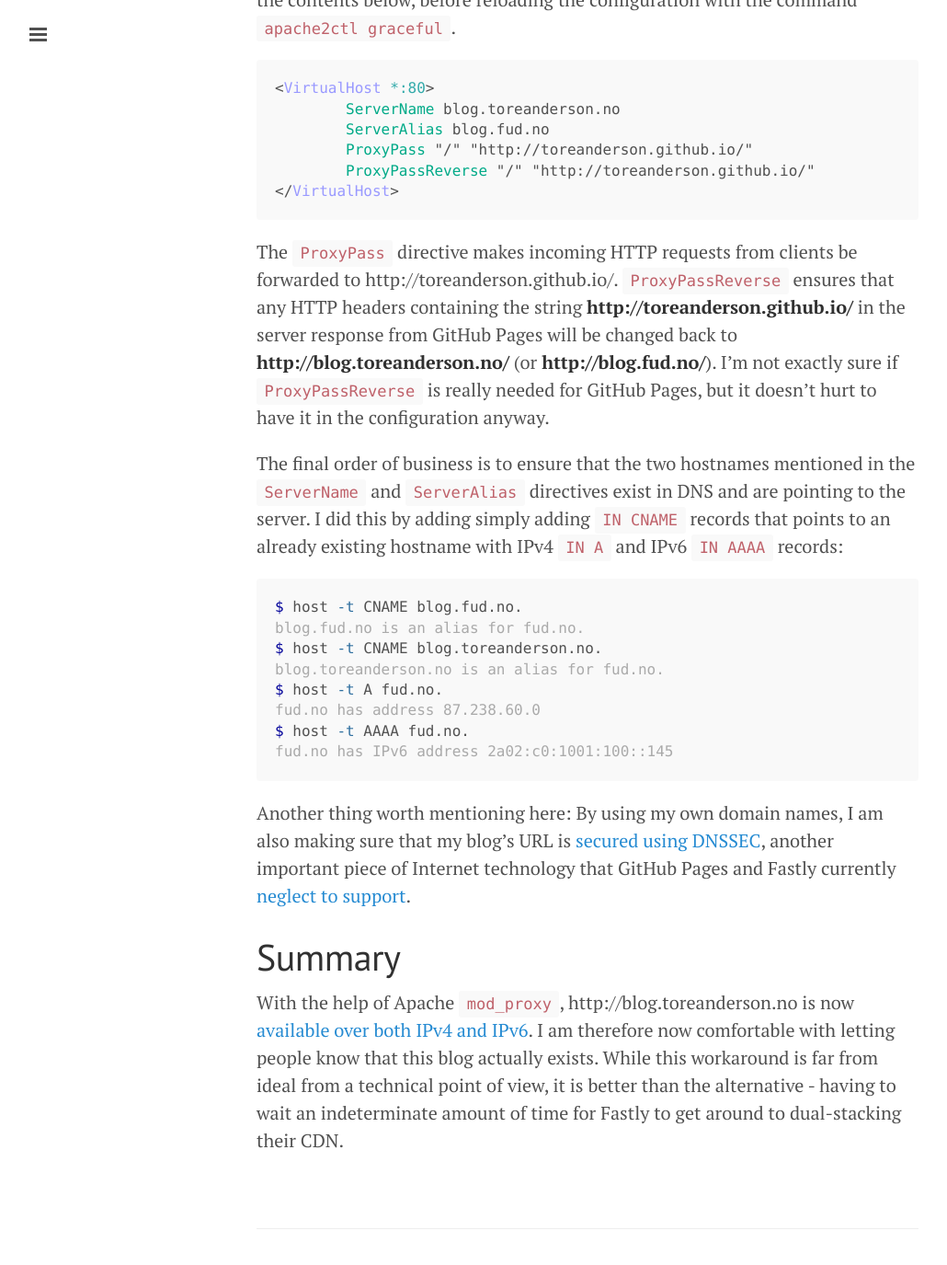
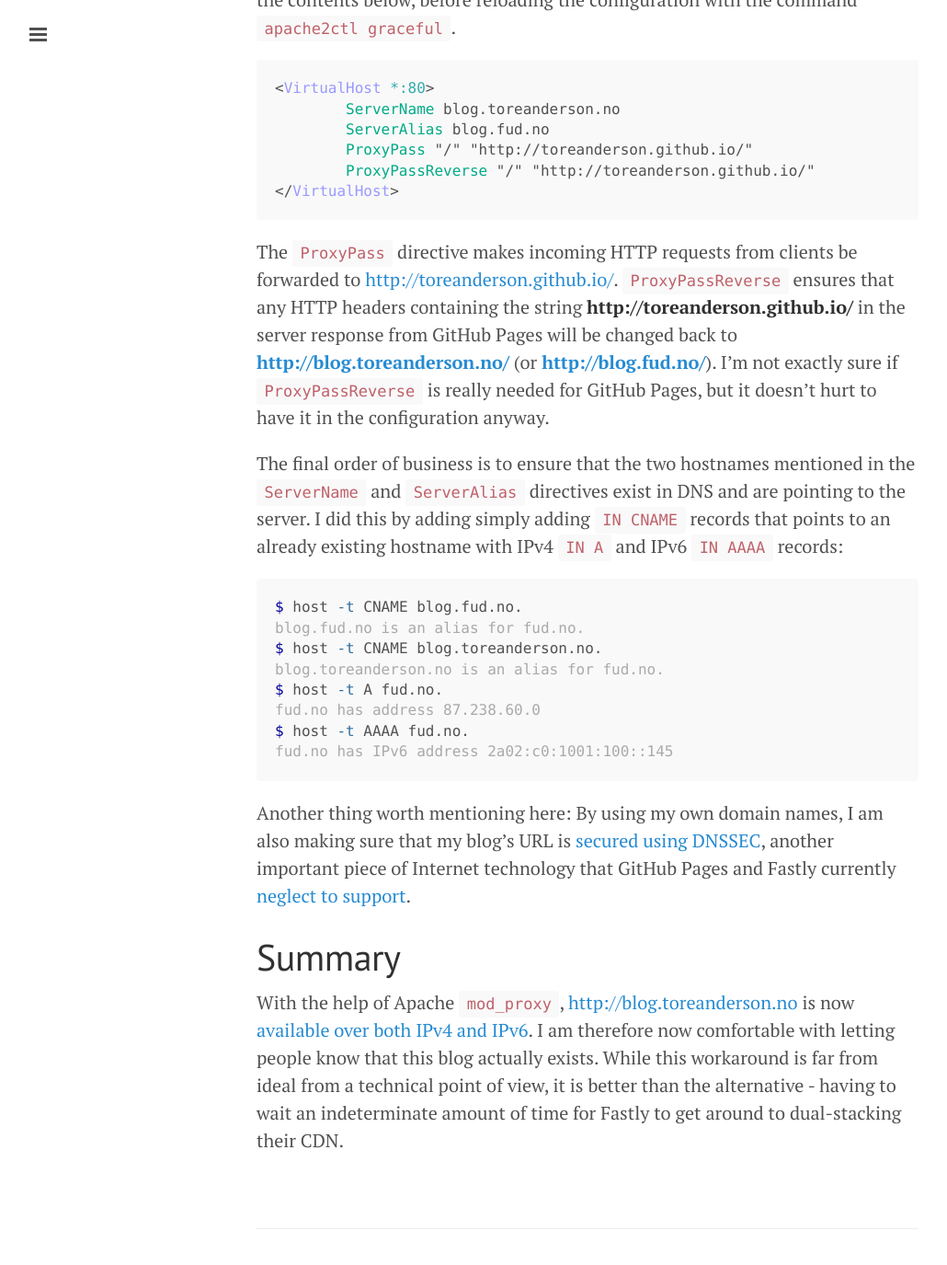
Before and after one commit to toreanderson/toreanderson.github.io, a Jekyll site: the page built from _posts/2015-09-07-working-around-github-pages-and-fastlys-missing-ipv6-support-using-apache-mod_proxy.markdown, in a window 1280 px wide and 1400 px high, scrolled down 1727 px. Shown: the top 1375 px of the window at 92% size, without its empty margins (1-1031 px from the left). Built offline with Jekyll 4.4.1, drawn with Linux system fonts in a browser that asks for light colours; Markdown is read by kramdown in place of the engine named in the settings; some of the changed lines change nothing that is shown.

Commit message:
make uris into links

`````diff
--- a/_posts/2015-09-07-working-around-github-pages-and-fastlys-missing-ipv6-support-using-apache-mod_proxy.markdown
+++ b/_posts/2015-09-07-working-around-github-pages-and-fastlys-missing-ipv6-support-using-apache-mod_proxy.markdown
@@ -75,12 +75,14 @@
 ````
 
 The `ProxyPass` directive makes incoming HTTP requests from clients be
-forwarded to http://toreanderson.github.io/. `ProxyPassReverse` ensures that
-any HTTP headers containing the string **http://toreanderson.github.io/** in
-the server response from GitHub Pages will be changed back to
-**http://blog.toreanderson.no/** (or **http://blog.fud.no/**). I'm not exactly
-sure if `ProxyPassReverse` is really needed for GitHub Pages, but it doesn't
-hurt to have it in the configuration anyway.
+forwarded to [http://toreanderson.github.io/](http://toreanderson.github.io/).
+`ProxyPassReverse` ensures that any HTTP headers containing the string
+**http://toreanderson.github.io/** in the server response from GitHub Pages
+will be changed back to
+**[http://blog.toreanderson.no/](http://blog.toreanderson.no/)** (or
+**[http://blog.fud.no/](http://blog.fud.no/)**). I'm not exactly sure if
+`ProxyPassReverse` is really needed for GitHub Pages, but it doesn't hurt to
+have it in the configuration anyway.
 
 The final order of business is to ensure that the two hostnames mentioned in
 the `ServerName` and `ServerAlias` directives exist in DNS and are pointing to
@@ -107,8 +109,9 @@
 
 # Summary
 
-With the help of Apache `mod_proxy`, http://blog.toreanderson.no is now
-[available over both IPv4 and
+With the help of Apache `mod_proxy`,
+[http://blog.toreanderson.no](http://blog.toreanderson.no) is now [available
+over both IPv4 and
 IPv6](http://validador.ipv6.br/index.php?site=blog.toreanderson.no&lang=en). I
 am therefore now comfortable with letting people know that this blog actually
 exists. While this workaround is far from ideal from a technical point of view,
`````
